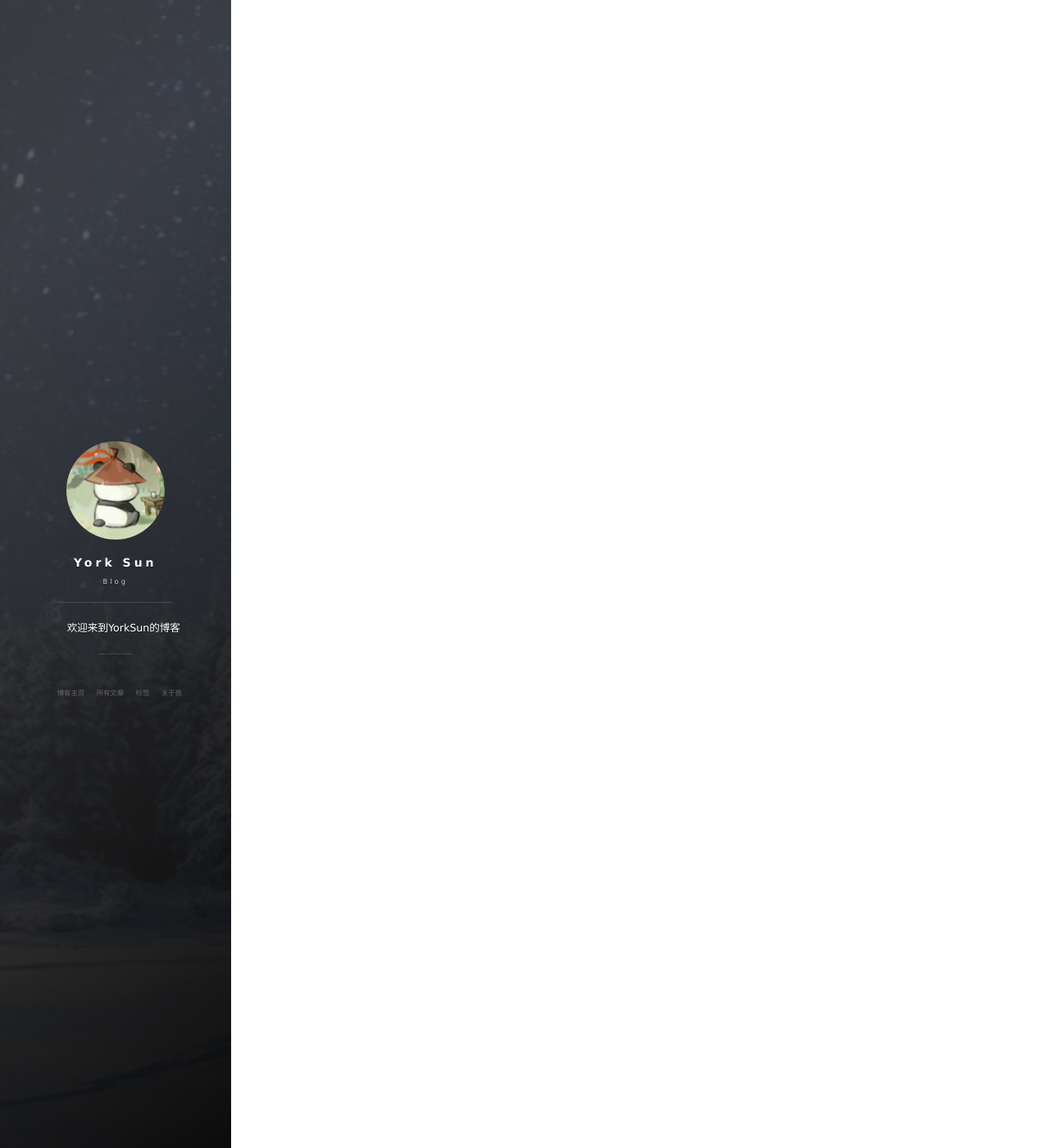
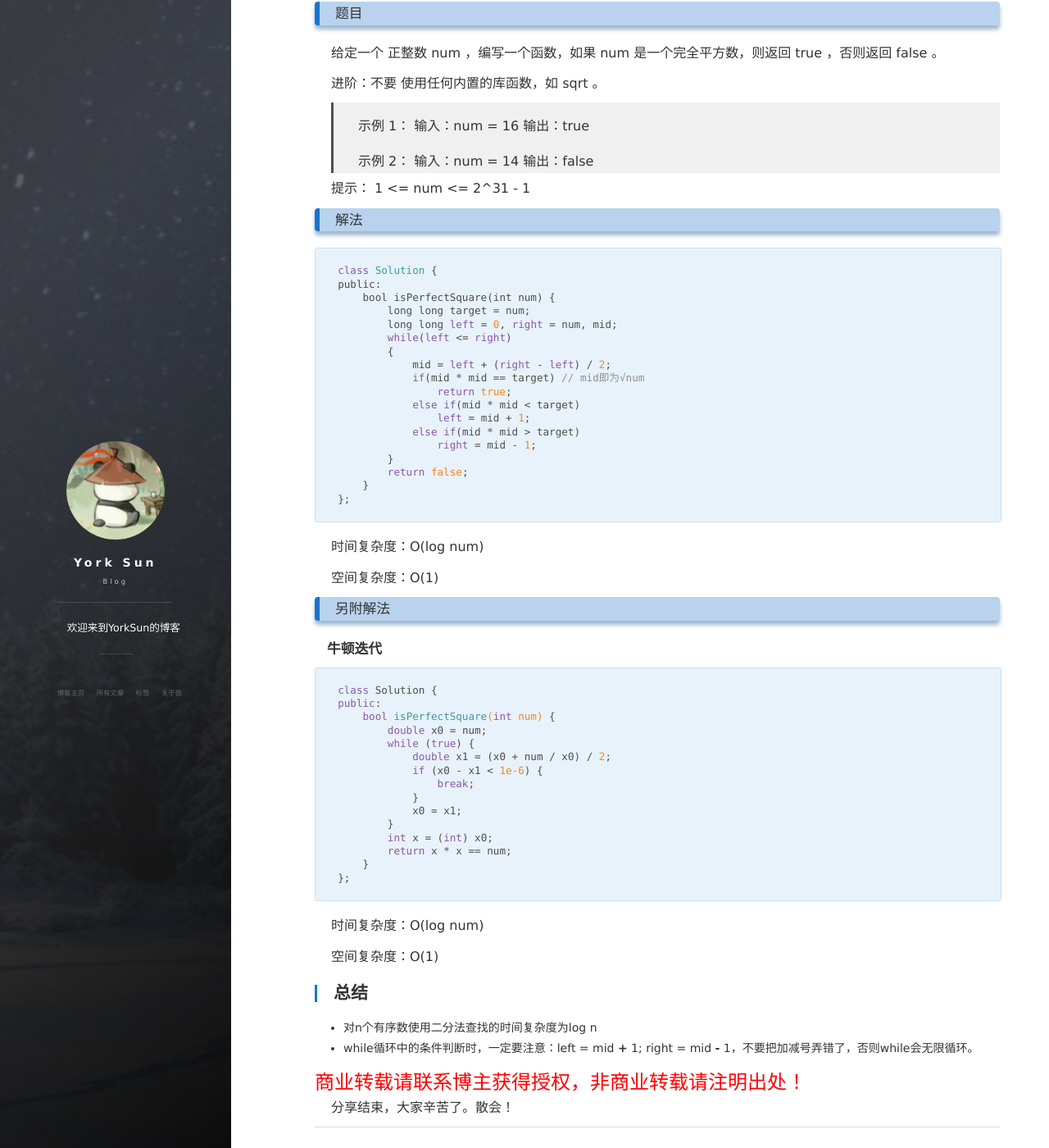
Before and after one commit to YorkSunSdu/YorkSunSdu.github.io, a Jekyll site: the page built from _posts/2022-04-05-binaryResearch.md, in a window 1280 px wide and 1400 px high, scrolled down 7283 px. Shown: the whole window at 82% size. Built offline with Jekyll 4.4.1, drawn with Linux system fonts in a browser that asks for light colours; nearby versions of some CDN libraries; comment, search, counter and statistics services are not loaded; some of the changed text lies outside the part shown.

Commit message:
binaryResearch v1.0

````diff
--- a/_posts/2022-04-04-binaryResearch.md
+++ b/_posts/2022-04-05-binaryResearch.md
@@ -1,11 +1,13 @@
 ---
 layout: post
 title: 二分查找
-date: 2022-04-04
+date: 2022-04-05
 tags: 算法
 ---
 
+博主对leetcode中可以使用**二分查找**解题的题目作了总结。
 
+题目来源[leetcode](https://leetcode-cn.com/)，点击题目即可直达leetcode对应题目。
 
 ## [35. 搜索插入位置](https://leetcode-cn.com/problems/search-insert-position/)
 
@@ -301,13 +303,42 @@
 
 空间复杂度：O(1)
 
-注：这个leetcode官方的解法有争议，因为题目中说：“不允许使用任何内置指数函数和算符”，而解法中出现了exp函数。
+**注**：这个leetcode官方的解法有争议，因为题目中说：“**不允许使用任何内置指数函数和算符**”，而解法中出现了exp函数。
 
 #### 牛顿迭代
 
-[牛顿迭代](https://leetcode-cn.com/problems/sqrtx/solution/niu-dun-die-dai-fa-by-loafer/)
+**原理**：用(x, f(x))处的切线来逼近方程x^2 - a = 0的根。f(x) = x^2 - a的导数为2x。即(x, f(x))处切线的斜率为2x，由下图：
 
-看累了，先把链接放这儿。
+<img src="/images/binarySearch_imgs/牛顿迭代.png" style="zoom:50%;" />
+
+可知x - f(x) / 2x是一个比x更接近的近似值。将f(x) = x^2 - a带入该式，可得近似值为x- (x^2 - a) / 2x，化简得近似值为(x + a / x) / 2。观察此式，近似值为x与a/x的平均数。
+
+```c++
+class Solution {
+public:
+    int mySqrt(int x) {
+        if (x == 0) {
+            return 0;
+        }
+
+        double a = x, x0 = x;
+        while (true) {
+            double xi = 0.5 * (x0 + a / x0);
+            if (fabs(x0 - xi) < 1e-7) { // 误差 < 10^(-7)
+                break;
+            }
+            x0 = xi;
+        }
+        return int(x0);
+    }
+};
+```
+
+时间复杂度：O(log x)，比二分法更快
+
+空间复杂度：O(1)
+
+此方法来自[牛顿迭代](https://leetcode-cn.com/problems/sqrtx/solution/niu-dun-die-dai-fa-by-loafer/)。
 
 ## [367. 有效的完全平方数](https://leetcode-cn.com/problems/valid-perfect-square/)
 
@@ -329,3 +360,63 @@
 1 <= num <= 2^31 - 1
 
 ### 解法
+
+```c++
+class Solution {
+public:
+    bool isPerfectSquare(int num) {
+        long long target = num;
+        long long left = 0, right = num, mid;
+        while(left <= right)
+        {
+            mid = left + (right - left) / 2;
+            if(mid * mid == target) // mid即为√num
+                return true;
+            else if(mid * mid < target)
+                left = mid + 1;
+            else if(mid * mid > target)
+                right = mid - 1;
+        }
+        return false;
+    }
+};
+```
+
+时间复杂度：O(log num)
+
+空间复杂度：O(1)
+
+### 另附解法
+
+#### 牛顿迭代
+
+```c++
+class Solution {
+public:
+    bool isPerfectSquare(int num) {
+        double x0 = num;
+        while (true) {
+            double x1 = (x0 + num / x0) / 2;
+            if (x0 - x1 < 1e-6) {
+                break;
+            }
+            x0 = x1;
+        }
+        int x = (int) x0;
+        return x * x == num;
+    }
+};
+```
+
+时间复杂度：O(log num)
+
+空间复杂度：O(1)
+
+## 总结
+
++ 对n个有序数使用二分法查找的时间复杂度为log n
++ while循环中的条件判断时，一定要注意：left = mid **+** 1; right = mid **-** 1，不要把加减号弄错了，否则while会无限循环。
+
+<div style="color: red; font-size:24px">商业转载请联系博主获得授权，非商业转载请注明出处！</div>
+
+分享结束，大家辛苦了。散会！
````
Also changed, not shown: images/binarySearch_imgs/牛顿迭代.png (added).
